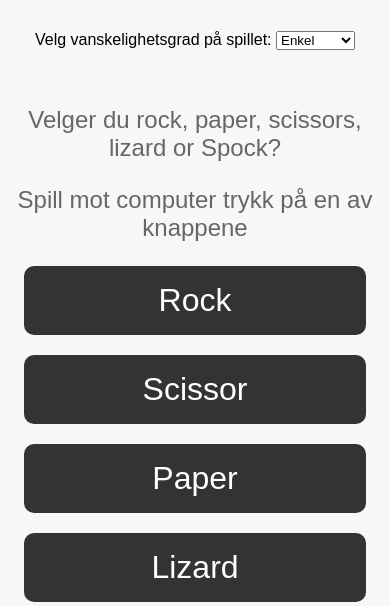
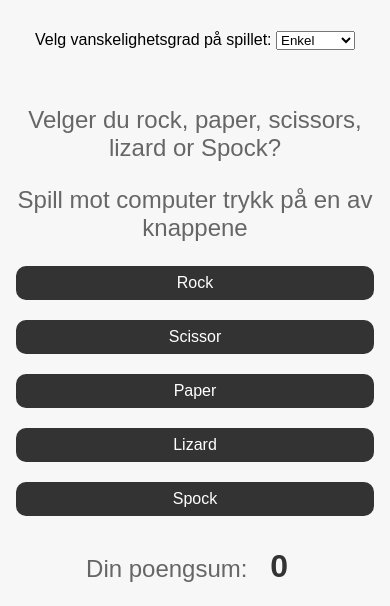
Before and after one commit to bare74/rsp_game, a plain HTML site: page index.html in a window 390 px wide. Shown: the part 234-840 px from the top of the page. Drawn offline with Linux system fonts and the light colour scheme.

Commit message:
Update style

```diff
--- a/style.css
+++ b/style.css
@@ -75,6 +75,12 @@ p {
         flex-direction: column;
         gap: 20px;
     }
+
+    .buttons button {
+        font-size: 1rem;
+        margin: 0 0.5rem;
+        padding: 0.5rem 1rem;
+    }
 }
 
 #round-image {
```
